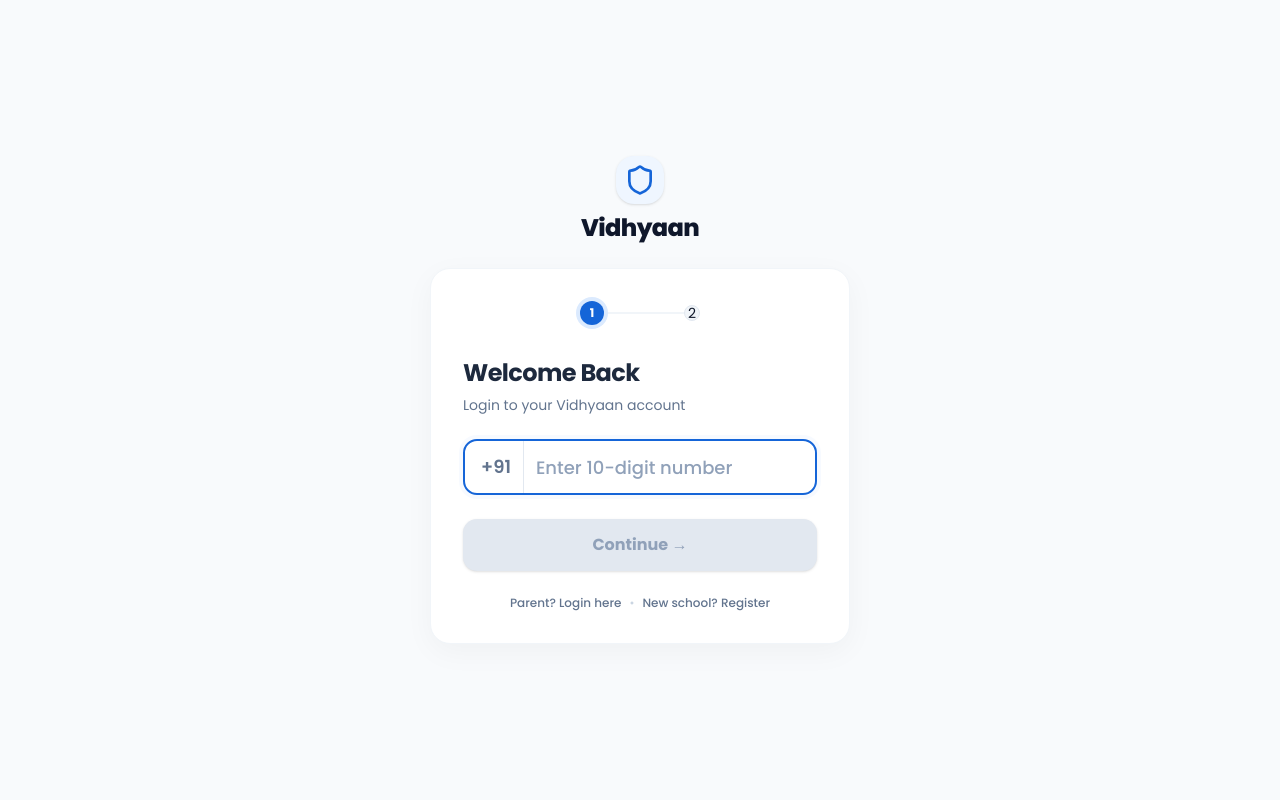
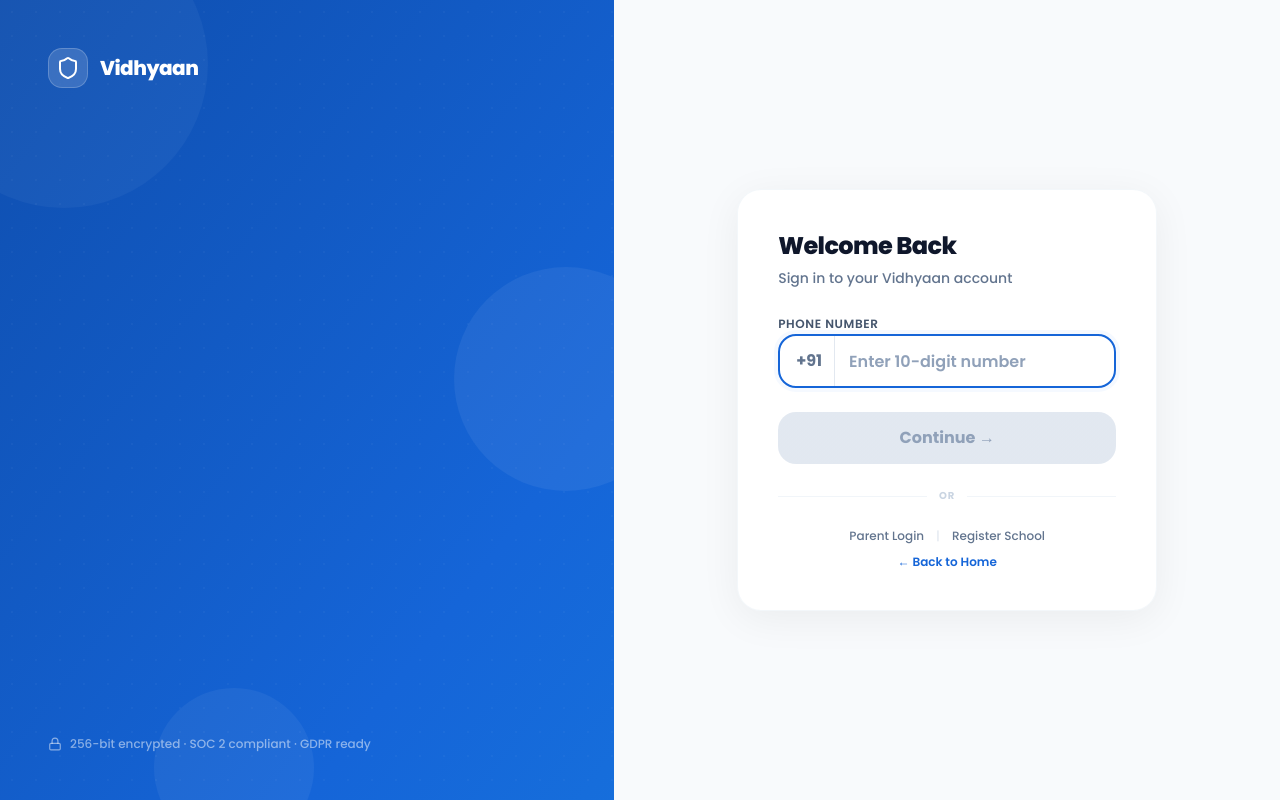
Before and after one commit to techparrotinc/VidhyaanCRM, a Next.js app: page /login in a window 1280 px wide. Built offline with nearby package versions, Linux system fonts and the light colour scheme; a web font is replaced by a local one.

Commit message:
style(login): redesign login page with premium split-screen layout

```diff
--- a/src/app/(auth)/login/page.tsx
+++ b/src/app/(auth)/login/page.tsx
@@ -380,7 +380,7 @@
   const steps = [1, 2]
 
   return (
-    <main className="min-h-screen w-full flex items-center justify-center bg-[#F8FAFC] font-sans antialiased px-4 py-8">
+    <main className="min-h-screen w-full flex font-sans antialiased">
       <style dangerouslySetInnerHTML={{ __html: `
         @keyframes shake {
           0%, 100% { transform: translateX(0); }
@@ -399,13 +399,99 @@
         .animate-bounce-in {
           animation: bounceIn 0.5s cubic-bezier(0.175, 0.885, 0.32, 1.275) forwards;
         }
+        @keyframes fadeSlideUp {
+          from { opacity: 0; transform: translateY(12px); }
+          to { opacity: 1; transform: translateY(0); }
+        }
+        .animate-fade-slide-up {
+          animation: fadeSlideUp 0.5s ease-out forwards;
+        }
+        @keyframes float {
+          0%, 100% { transform: translateY(0); }
+          50% { transform: translateY(-8px); }
+        }
+        .animate-float {
+          animation: float 4s ease-in-out infinite;
+        }
+        @keyframes gradientShift {
+          0% { background-position: 0% 50%; }
+          50% { background-position: 100% 50%; }
+          100% { background-position: 0% 50%; }
+        }
+        .animate-gradient {
+          background-size: 200% 200%;
+          animation: gradientShift 8s ease infinite;
+        }
       `}} />
 
-      <div className="w-full max-w-[420px]">
-        {/* Logo Branding */}
-        <div className="flex flex-col items-center mb-6">
-          <div className="w-12 h-12 bg-blue-50 rounded-2xl flex items-center justify-center shadow-sm mb-2">
-            <Shield className="text-[#1565D8] w-8 h-8" />
+      {/* ========== LEFT BRANDED PANEL (hidden on mobile) ========== */}
+      <div className="hidden lg:flex lg:w-[48%] relative overflow-hidden bg-gradient-to-br from-[#0D47A1] via-[#1565D8] to-[#1E88E5] animate-gradient">
+        {/* Decorative circles */}
+        <div className="absolute -top-20 -left-20 w-72 h-72 rounded-full bg-white/[0.04]" />
+        <div className="absolute top-1/3 -right-16 w-56 h-56 rounded-full bg-white/[0.06]" />
+        <div className="absolute -bottom-12 left-1/4 w-40 h-40 rounded-full bg-white/[0.05]" />
+
+        {/* Grid pattern overlay */}
+        <div className="absolute inset-0 opacity-[0.03]" style={{
+          backgroundImage: 'radial-gradient(circle, white 1px, transparent 1px)',
+          backgroundSize: '24px 24px'
+        }} />
+
+        {/* Content */}
+        <div className="relative z-10 flex flex-col justify-between p-12 w-full">
+          {/* Logo */}
+          <div className="flex items-center gap-3">
+            <div className="w-10 h-10 bg-white/15 backdrop-blur-sm rounded-xl flex items-center justify-center border border-white/20">
+              <Shield className="text-white w-6 h-6" />
+            </div>
+            <span className="text-xl font-extrabold text-white tracking-tight">Vidhyaan</span>
+          </div>
+
+          {/* Hero text */}
+          <div className="space-y-6 animate-fade-slide-up">
+            <div className="space-y-3">
+              <h2 className="text-4xl font-extrabold text-white leading-tight tracking-tight drop-shadow-sm">
+                Smart School<br />Management,<br />
+                <span className="text-blue-100">Simplified.</span>
+              </h2>
+              <p className="text-white/90 text-base leading-relaxed max-w-[340px]">
+                Admissions, fees, attendance, and academics — all in one powerful platform trusted by schools across India.
+              </p>
+            </div>
+
+            {/* Floating stat cards */}
+            <div className="flex gap-3 pt-2">
+              <div className="bg-white/10 backdrop-blur-md rounded-2xl px-5 py-4 border border-white/15 animate-float" style={{ animationDelay: '0s' }}>
+                <div className="text-2xl font-extrabold text-white">500+</div>
+                <div className="text-xs font-medium text-white/70 mt-0.5">Schools</div>
+              </div>
+              <div className="bg-white/10 backdrop-blur-md rounded-2xl px-5 py-4 border border-white/15 animate-float" style={{ animationDelay: '1s' }}>
+                <div className="text-2xl font-extrabold text-white">50K+</div>
+                <div className="text-xs font-medium text-white/70 mt-0.5">Students</div>
+              </div>
+              <div className="bg-white/10 backdrop-blur-md rounded-2xl px-5 py-4 border border-white/15 animate-float" style={{ animationDelay: '2s' }}>
+                <div className="text-2xl font-extrabold text-white">99.9%</div>
+                <div className="text-xs font-medium text-white/70 mt-0.5">Uptime</div>
+              </div>
+            </div>
+          </div>
+
+          {/* Bottom trust strip */}
+          <div className="flex items-center gap-2 text-xs text-blue-200/60 font-medium">
+            <Lock className="w-3.5 h-3.5 text-white/50" />
+            <span className="text-white/50">256-bit encrypted · SOC 2 compliant · GDPR ready</span>
+          </div>
+        </div>
+      </div>
+
+      {/* ========== RIGHT LOGIN PANEL ========== */}
+      <div className="flex-1 flex items-center justify-center bg-[#F8FAFC] px-5 py-8 lg:px-12">
+        <div className="w-full max-w-[420px] animate-fade-slide-up">
+
+          {/* Mobile logo (hidden on desktop) */}
+          <div className="flex flex-col items-center mb-8 lg:hidden">
+            <div className="w-12 h-12 bg-gradient-to-br from-[#1565D8] to-[#1E88E5] rounded-2xl flex items-center justify-center shadow-lg shadow-blue-200/40 mb-2.5">
+              <Shield className="text-white w-7 h-7" />
             </div>
             <h1 className="text-2xl font-extrabold tracking-tight text-slate-900">
               Vidhyaan
@@ -413,37 +499,11 @@
           </div>
 
           {/* Card Container */}
-        <div className="bg-white rounded-[20px] border border-slate-100 shadow-[0_8px_30px_rgb(0,0,0,0.04)] p-8">
-
-          {/* Progress Indicator (only on phone/login step) */}
-          {state === 'phone' && (
-            <div className="relative flex items-center justify-between w-full max-w-[120px] mx-auto mb-8">
-              <div className="absolute left-0 right-0 top-1/2 -translate-y-1/2 h-[2px] bg-slate-100 rounded-full z-0" />
-              <div
-                className="absolute left-0 top-1/2 -translate-y-1/2 h-[2px] bg-[#1565D8] rounded-full transition-all duration-500 z-0"
-                style={{ width: `${((state === 'phone' ? 1 : 2) - 1) * 100}%` }}
-              />
-              {steps.map((s) => {
-                const isActive = s === 1
-                return (
-                  <div
-                    key={s}
-                    className={`relative z-10 flex items-center justify-center rounded-full transition-all duration-300 ${
-                      isActive
-                        ? 'w-6 h-6 bg-[#1565D8] ring-4 ring-blue-100 text-white font-bold text-xs'
-                        : 'w-4 h-4 bg-slate-100 border border-slate-200'
-                    }`}
-                  >
-                    {s}
-                  </div>
-                )
-              })}
-            </div>
-          )}
+          <div className="bg-white rounded-[24px] border border-slate-100/80 shadow-[0_8px_40px_rgb(0,0,0,0.06)] p-8 lg:p-10">
 
             {/* API Error Box */}
             {apiError && !showInlinePinSetup && (
-            <div className="mb-6 p-4 rounded-xl bg-red-50 border border-red-100 text-xs font-semibold text-red-600 flex items-start gap-2">
+              <div className="mb-6 p-4 rounded-2xl bg-red-50 border border-red-100 text-xs font-semibold text-red-600 flex items-start gap-2.5 animate-fade-slide-up">
                 <AlertCircle className="w-4 h-4 text-red-500 shrink-0 mt-0.5" />
                 <div className="flex-1">
                   <span>{apiError}</span>
@@ -456,20 +516,25 @@
               </div>
             )}
 
-          {/* STATE 1: PHONE */}
+            {/* ===== STATE 1: PHONE ===== */}
             {state === 'phone' && (
               <form onSubmit={handlePhoneSubmit} className="space-y-6">
                 <div className="space-y-1.5">
-                <h2 className="text-2xl font-bold tracking-tight text-slate-800">
+                  <h2 className="text-2xl font-extrabold tracking-tight text-slate-900">
                     Welcome Back
                   </h2>
-                <p className="text-sm text-slate-500">
-                  Login to your Vidhyaan account
+                  <p className="text-sm text-slate-500 font-medium">
+                    Sign in to your Vidhyaan account
                   </p>
                 </div>
 
-              <div className="relative flex items-center h-[56px] border-2 border-slate-200 rounded-xl bg-white focus-within:border-[#1565D8] focus-within:ring-4 focus-within:ring-blue-50/50 transition-all">
-                <div className="pl-4 pr-3 text-lg font-semibold text-slate-500 border-r border-slate-200 h-full flex items-center select-none">
+                {/* Phone input */}
+                <div className="space-y-2">
+                  <label className="text-xs font-semibold text-slate-600 uppercase tracking-wider">
+                    Phone Number
+                  </label>
+                  <div className="relative flex items-center h-[54px] border-2 border-slate-200 rounded-2xl bg-slate-50/50 focus-within:border-[#1565D8] focus-within:ring-4 focus-within:ring-blue-50/60 focus-within:bg-white transition-all">
+                    <div className="pl-4 pr-3 text-base font-bold text-slate-500 border-r border-slate-200 h-full flex items-center select-none">
                       +91
                     </div>
                     <input
@@ -481,26 +546,26 @@
                       maxLength={10}
                       value={phone}
                       onChange={(e) => setPhone(e.target.value.replace(/\D/g, ''))}
-                  className="w-full h-full px-3 text-lg font-sans text-slate-800 font-medium placeholder-slate-400 bg-transparent outline-none border-none focus:outline-none focus:ring-0"
+                      className="w-full h-full px-3.5 text-base font-sans text-slate-800 font-semibold placeholder-slate-400 bg-transparent outline-none border-none focus:outline-none focus:ring-0"
                     />
+                  </div>
                 </div>
 
                 {!accountExists ? (
-                /* Registration option when phone doesn't exist */
-                <div className="space-y-3 pt-2 text-center">
-                  <p className="text-xs text-slate-500 font-medium">New to Vidhyaan?</p>
+                  <div className="space-y-3 text-center">
+                    <p className="text-xs text-slate-500 font-medium">No account found. New to Vidhyaan?</p>
                     <Link
                       href="/register"
-                    className="w-full flex items-center justify-center h-[48px] bg-blue-50 hover:bg-blue-100 text-[#1565D8] font-bold rounded-xl transition-all text-sm"
+                      className="w-full flex items-center justify-center h-[48px] bg-blue-50 hover:bg-blue-100 text-[#1565D8] font-bold rounded-2xl transition-all text-sm"
                     >
-                    Create Account
+                      Create Account →
                     </Link>
                   </div>
                 ) : (
                   <button
                     type="submit"
                     disabled={loading || phone.length < 10}
-                  className="w-full flex items-center justify-center h-[52px] bg-[#1565D8] hover:bg-[#1150ad] disabled:bg-slate-200 disabled:text-slate-400 text-white font-bold rounded-xl shadow-sm hover:shadow-md transition-all select-none cursor-pointer disabled:cursor-not-allowed text-base"
+                    className="w-full flex items-center justify-center h-[52px] bg-gradient-to-r from-[#1565D8] to-[#1E88E5] hover:from-[#1150ad] hover:to-[#1565D8] disabled:from-slate-200 disabled:to-slate-200 disabled:text-slate-400 text-white font-bold rounded-2xl shadow-lg shadow-blue-200/40 hover:shadow-blue-300/50 disabled:shadow-none transition-all select-none cursor-pointer disabled:cursor-not-allowed text-base"
                   >
                     {loading ? (
                       <>
@@ -513,45 +578,58 @@
                   </button>
                 )}
 
+                {/* Divider */}
+                <div className="flex items-center gap-3">
+                  <div className="flex-1 h-px bg-slate-100" />
+                  <span className="text-[10px] font-bold text-slate-300 uppercase tracking-widest">or</span>
+                  <div className="flex-1 h-px bg-slate-100" />
+                </div>
+
                 {/* Footer links */}
-              <div className="flex justify-center items-center gap-2 text-xs text-slate-500 mt-2">
-                <Link href="/parent/login" className="hover:text-[#1565D8] hover:underline font-medium">
-                  Parent? Login here
+                <div className="flex flex-col items-center gap-2.5 text-xs font-medium">
+                  <div className="flex items-center gap-3 text-slate-500">
+                    <Link href="/parent/login" className="hover:text-[#1565D8] transition-colors">
+                      Parent Login
                     </Link>
-                <span className="text-slate-300">•</span>
-                <Link href="/register" className="hover:text-[#1565D8] hover:underline font-medium">
-                  New school? Register
+                    <span className="text-slate-200">|</span>
+                    <Link href="/register" className="hover:text-[#1565D8] transition-colors">
+                      Register School
+                    </Link>
+                  </div>
+                  <Link
+                    href="/"
+                    className="text-[#1565D8] font-semibold hover:underline transition-colors"
+                  >
+                    ← Back to Home
                   </Link>
                 </div>
               </form>
             )}
 
-          {/* STATE 2: PIN LOGIN */}
+            {/* ===== STATE 2: PIN LOGIN ===== */}
             {state === 'pin' && (
               <div className="space-y-6">
                 {/* Back Arrow */}
-              <div className="flex items-center">
                 <button
                   onClick={() => {
                     setState('phone')
                     setApiError(null)
                   }}
-                  className="p-1 rounded-lg text-slate-400 hover:text-slate-800 hover:bg-slate-50 transition-all cursor-pointer"
+                  className="p-2 -ml-1 rounded-xl text-slate-400 hover:text-slate-800 hover:bg-slate-50 transition-all cursor-pointer"
                 >
                   <ArrowLeft className="w-5 h-5" />
                 </button>
-              </div>
 
                 {/* Greeting */}
-              <div className="space-y-1 text-left">
+                <div className="space-y-1.5">
                   <span className="text-sm font-medium text-slate-500 block">
                     Welcome back,
                   </span>
-                <span className="text-2xl font-bold tracking-tight text-slate-900 block truncate">
+                  <span className="text-2xl font-extrabold tracking-tight text-slate-900 block truncate">
                     {userName}!
                   </span>
-                <div className="flex items-center gap-1.5 pt-0.5">
-                  <span className="text-xs font-semibold text-slate-500">
+                  <div className="flex items-center gap-2 pt-0.5">
+                    <span className="text-xs font-semibold text-slate-400 bg-slate-50 px-2.5 py-1 rounded-lg">
                       +91 {maskPhone(phone)}
                     </span>
                     <button
@@ -590,7 +668,6 @@
                     />
                   </div>
 
-                {/* Lockout countdown / triggers */}
                   <div className="space-y-3 pt-2 text-center">
                     {lockSecondsLeft > 0 ? (
                       <button
@@ -612,11 +689,10 @@
               </div>
             )}
 
-          {/* STATE 3: OTP LOGIN */}
+            {/* ===== STATE 3: OTP LOGIN ===== */}
             {state === 'otp' && (
               <div className="space-y-6">
 
-              {/* Inline PIN Setup inside OTP screen if user just authenticated and has no PIN */}
                 {showInlinePinSetup ? (
                   setupPinSuccess ? (
                     <div className="flex flex-col items-center justify-center py-6 space-y-4 animate-bounce-in">
@@ -631,7 +707,7 @@
                       </p>
                     </div>
                   ) : (
-                  <div className="space-y-5 animate-fadeIn">
+                    <div className="space-y-5 animate-fade-slide-up">
                       <div className="space-y-1.5">
                         <h2 className="text-2xl font-bold tracking-tight text-slate-800">
                           Set a PIN for faster login?
@@ -655,7 +731,7 @@
                         <button
                           onClick={handleInlinePinSave}
                           disabled={loading || setupPin.length < 4}
-                        className="w-full flex items-center justify-center h-[48px] bg-[#1565D8] hover:bg-[#1150ad] disabled:bg-slate-200 disabled:text-slate-400 text-white font-bold rounded-xl transition-all cursor-pointer text-sm"
+                          className="w-full flex items-center justify-center h-[48px] bg-gradient-to-r from-[#1565D8] to-[#1E88E5] hover:from-[#1150ad] hover:to-[#1565D8] disabled:from-slate-200 disabled:to-slate-200 disabled:text-slate-400 text-white font-bold rounded-2xl shadow-lg shadow-blue-200/40 disabled:shadow-none transition-all cursor-pointer text-sm"
                         >
                           {loading ? (
                             <Loader2 className="w-4 h-4 mr-2 animate-spin" />
@@ -673,10 +749,8 @@
                     </div>
                   )
                 ) : (
-                /* Regular OTP boxes */
                   <>
                     {/* Back arrow */}
-                  <div className="flex items-center">
                     <button
                       onClick={() => {
                         if (hasPin) {
@@ -686,11 +760,10 @@
                         }
                         setApiError(null)
                       }}
-                      className="p-1 rounded-lg text-slate-400 hover:text-slate-800 hover:bg-slate-50 transition-all cursor-pointer"
+                      className="p-2 -ml-1 rounded-xl text-slate-400 hover:text-slate-800 hover:bg-slate-50 transition-all cursor-pointer"
                     >
                       <ArrowLeft className="w-5 h-5" />
                     </button>
-                  </div>
 
                     <div className="space-y-1.5">
                       <h2 className="text-2xl font-bold tracking-tight text-slate-800">
@@ -708,7 +781,7 @@
                         </div>
                       )}
 
-                    <div className={`flex justify-between gap-2 ${otpError ? 'animate-shake' : ''}`}>
+                      <div className={`flex justify-between gap-2.5 ${otpError ? 'animate-shake' : ''}`}>
                         {otp.map((digit, i) => (
                           <input
                             key={i}
@@ -724,7 +797,7 @@
                             onKeyDown={(e) => handleOtpKeyDown(i, e)}
                             onPaste={i === 0 ? handleOtpPaste : undefined}
                             disabled={loading}
-                          className="w-12 h-12 text-center text-xl font-extrabold bg-slate-50 border-2 border-slate-200 rounded-xl focus:outline-none focus:border-[#1565D8] focus:ring-4 focus:ring-blue-50/50 transition-all text-slate-800 disabled:opacity-50"
+                            className="w-14 h-14 text-center text-xl font-extrabold bg-slate-50 border-2 border-slate-200 rounded-2xl focus:outline-none focus:border-[#1565D8] focus:ring-4 focus:ring-blue-50/60 focus:bg-white transition-all text-slate-800 disabled:opacity-50"
                           />
                         ))}
                       </div>
@@ -753,6 +826,13 @@
             )}
 
           </div>
+
+          {/* Bottom trust strip (mobile) */}
+          <div className="flex items-center justify-center gap-2 mt-6 text-[10px] text-slate-400 font-medium lg:hidden">
+            <Lock className="w-3 h-3" />
+            <span>256-bit encrypted · Secure login</span>
+          </div>
+        </div>
       </div>
     </main>
   )
```
Lines whose indentation alone changed are shown as unchanged.
